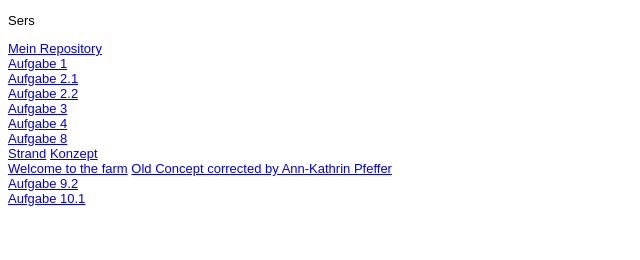
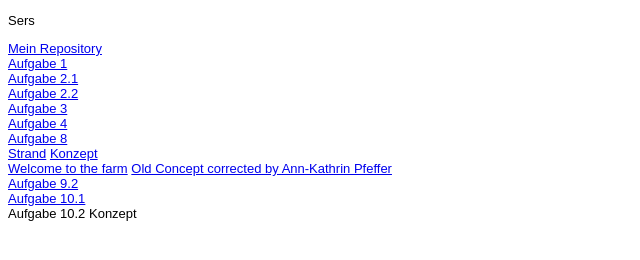
Before and after one commit to richamukasa/EIA2-SoSe2022, a plain HTML site: page Steckbrief/steckbrief.htm in a window 1280 px wide. Shown: the whole page, without its empty margins (0-640 px from the left). Drawn offline with Linux system fonts and the light colour scheme.

Commit message:
Abgegeben

```diff
--- a/Steckbrief/steckbrief.htm
+++ b/Steckbrief/steckbrief.htm
@@ -26,7 +26,9 @@ body {
 	<a href="https://richamukasa.github.io/EIA2-SoSe2022/A10/Concept/OldMcDonald_verbessert.pdf" target="_blank">Welcome to the farm</a>
 	<a href="https://richamukasa.github.io/EIA2-SoSe2022/A10/Concept/OldMcDonald.pdf" target="_blank">Old Concept corrected by Ann-Kathrin Pfeffer</a> <br>
 	<a href="https://richamukasa.github.io/EIA2-SoSe2022/A09/Klassenstrand/Strand.html" target="_blank">Aufgabe 9.2</a> <br>
-	<a href="https://richamukasa.github.io/EIA2-SoSe2022/A10/Concept/OldMcDonald.drawio.pdf" target="_blank">Aufgabe 10.1</a>
+	<a href="https://richamukasa.github.io/EIA2-SoSe2022/A10/Concept/OldMcDonald.drawio.pdf" target="_blank">Aufgabe 10.1</a> <br>
+	<a hraf="https://richamukasa.github.io/EIA2-SoSe2022/A09/HeritageBeach/Strand.html" target="_blank">Aufgabe 10.2</a>
+	<a hraf="https://richamukasa.github.io/EIA2-SoSe2022/A09/HeritageBeach/HeritageBeachConcept.drawio.pdf" target="_blank">Konzept</a>
 
 </body>
 </html>
```
